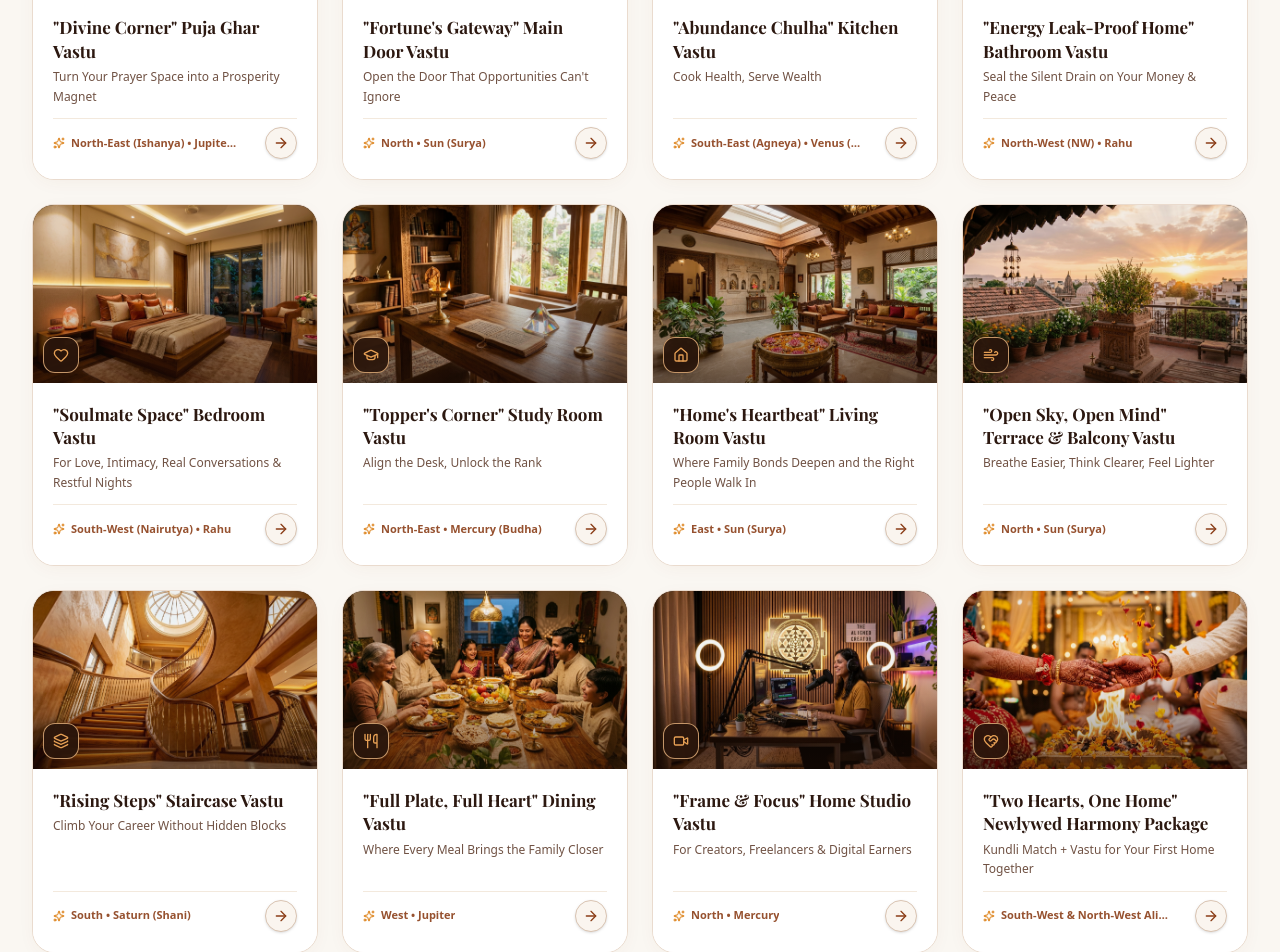
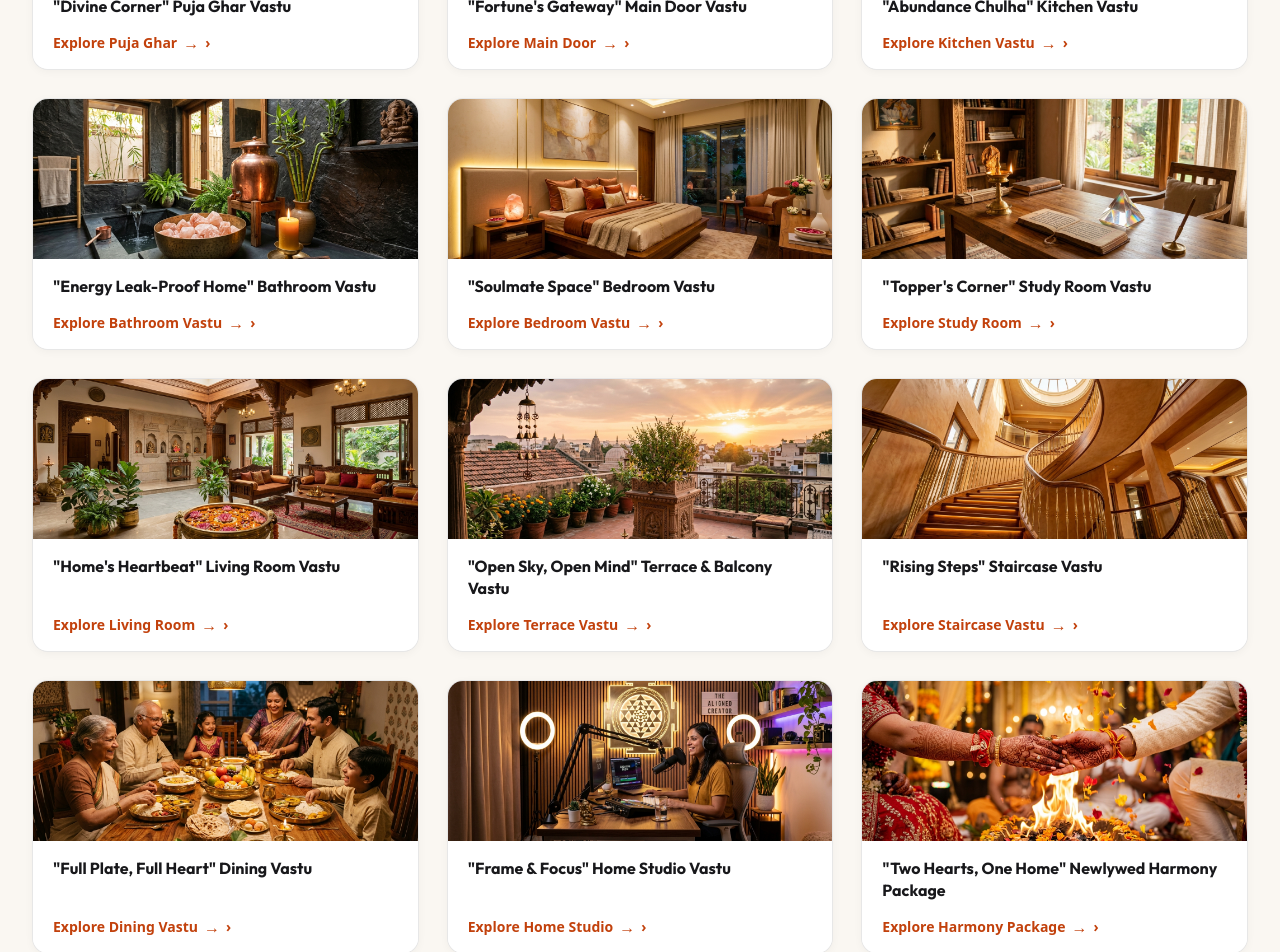
Before and after one commit to astroacharyaganesh/career-page, a React (Vite) app: page / in a window 1280 px wide. Shown: the part 4500-5452 px from the top of the page. Built offline with nearby package versions, Linux system fonts and the light colour scheme; a web font is replaced by a local one.

Commit message:
feat(vastu): standardize card explore labels
Implement helper to generate consistent "Explore" labels for Vastu area cards to match UI design requirements.

```diff
--- a/src/components/vastu/Vastu20CardsGrid.tsx
+++ b/src/components/vastu/Vastu20CardsGrid.tsx
@@ -92,6 +92,32 @@ export const Vastu20CardsGrid: React.FC<Vastu20CardsGridProps> = ({
       case 'parking-vastu': return <Car className="w-4 h-4 text-[#E6A055]" />;
       default: return <Compass className="w-4 h-4 text-[#E6A055]" />;
     }
+  };
+
+  // Helper to generate clean Explore link matching the screenshot format ("Explore [Location/Subject] → ›")
+  const getExploreLabel = (title: string) => {
+    const clean = title.replace(/["”]/g, '').trim();
+    if (clean.includes('Puja Ghar')) return 'Explore Puja Ghar';
+    if (clean.includes('Main Door')) return 'Explore Main Door';
+    if (clean.includes('Kitchen')) return 'Explore Kitchen Vastu';
+    if (clean.includes('Bathroom')) return 'Explore Bathroom Vastu';
+    if (clean.includes('Bedroom')) return 'Explore Bedroom Vastu';
+    if (clean.includes('Study Room')) return 'Explore Study Room';
+    if (clean.includes('Living Room')) return 'Explore Living Room';
+    if (clean.includes('Terrace')) return 'Explore Terrace Vastu';
+    if (clean.includes('Staircase')) return 'Explore Staircase Vastu';
+    if (clean.includes('Dining')) return 'Explore Dining Vastu';
+    if (clean.includes('Home Studio')) return 'Explore Home Studio';
+    if (clean.includes('Newlywed')) return 'Explore Harmony Package';
+    if (clean.includes('Children')) return 'Explore Children Zone';
+    if (clean.includes('Cash Locker')) return 'Explore Cash Locker';
+    if (clean.includes('Water Tank')) return 'Explore Water Tank';
+    if (clean.includes('Director Cabin') || clean.includes('CEO')) return 'Explore Director Cabin';
+    if (clean.includes('Workstation')) return 'Explore Workstation Vastu';
+    if (clean.includes('Machinery')) return 'Explore Machinery Vastu';
+    if (clean.includes('Factory')) return 'Explore Industrial Vastu';
+    if (clean.includes('Parking')) return 'Explore Parking Vastu';
+    return `Explore ${clean}`;
   };
 
   // Filter cards strictly by category
@@ -216,82 +242,49 @@ export const Vastu20CardsGrid: React.FC<Vastu20CardsGridProps> = ({
       </div>
 
       {/* ========================================================================= */}
-      {/* 3. THE CLEAN CARDS GRID (Exactly like the reference image: Pure Image + Title + Arrow) */}
+      {/* 3. CARDS GRID (Exact same as screenshot: Full-Bleed Top Image, Title Only, Explore Link) */}
       {/* ========================================================================= */}
       {filteredTopics.length === 0 ? (
-        <div className="bg-white rounded-2xl p-12 text-center border border-[#EADBCE] space-y-3">
-          <p className="text-sm font-semibold text-[#2C1810]">No services found for "{searchQuery}" in this category.</p>
+        <div className="bg-white rounded-2xl p-12 text-center border border-neutral-200 space-y-3">
+          <p className="text-sm font-semibold text-[#18181B]">No services found for "{searchQuery}" in this category.</p>
           <button
             onClick={() => { setSearchQuery(''); setActiveCategory('all'); }}
-            className="px-4 py-2 rounded-lg bg-[#8B3E18] text-white text-xs font-semibold"
+            className="px-4 py-2 rounded-lg bg-[#C2410C] text-white text-xs font-semibold cursor-pointer"
           >
             Show All Services
           </button>
         </div>
       ) : (
-        <div className="grid grid-cols-1 sm:grid-cols-2 lg:grid-cols-4 gap-5 sm:gap-6">
+        <div className="grid grid-cols-1 sm:grid-cols-2 lg:grid-cols-3 gap-6 sm:gap-7">
           {filteredTopics.map((topic) => {
             return (
               <div
                 key={topic.id}
                 onClick={() => onSelectTopic(topic)}
-                className="group bg-white rounded-[22px] border border-[#EADBCE] hover:border-[#C48C5E] overflow-hidden shadow-[0_4px_20px_-4px_rgba(139,62,24,0.06)] hover:shadow-[0_16px_36px_-6px_rgba(139,62,24,0.18)] transition-all duration-300 flex flex-col justify-between cursor-pointer transform hover:-translate-y-1.5"
+                className="group bg-white rounded-xl sm:rounded-2xl border border-neutral-200/90 shadow-[0_2px_8px_rgba(0,0,0,0.04)] hover:shadow-[0_8px_20px_rgba(0,0,0,0.08)] transition-all duration-300 flex flex-col justify-between cursor-pointer overflow-hidden hover:-translate-y-1"
               >
-                {/* ---------------- CARD IMAGE (CLEAN: NO TEXT, NO BADGES EXCEPT BOTTOM-LEFT FLOATING ICON) ---------------- */}
-                <div className="relative aspect-[16/10] w-full overflow-hidden bg-[#1E110A]">
+                {/* ---------------- CARD TOP IMAGE: Compact Height (Clean Landscape, No Badges) ---------------- */}
+                <div className="relative h-36 sm:h-40 w-full overflow-hidden bg-neutral-100">
                   <img
                     src={topic.image}
                     alt={topic.title}
-                    className="w-full h-full object-cover object-center group-hover:scale-105 transition-transform duration-700 ease-out brightness-[0.96] group-hover:brightness-105"
+                    className="w-full h-full object-cover object-center group-hover:scale-105 transition-transform duration-500 ease-out"
                     loading="lazy"
                   />
-
-                  {/* Subtle warm astrological shadow vignette at bottom */}
-                  <div className="absolute inset-0 bg-gradient-to-t from-[#1F0E06]/75 via-transparent to-transparent opacity-70 group-hover:opacity-50 transition-opacity pointer-events-none" />
-
-                  {/* BOTTOM-LEFT: Pure Floating Square Icon Badge (Directly Matching User's Screenshot) */}
-                  <div className="absolute bottom-2.5 left-2.5 z-10">
-                    <div className="w-9 h-9 rounded-xl bg-[#2A160C]/90 backdrop-blur-md border border-[#D4A373]/90 flex items-center justify-center shadow-lg group-hover:scale-110 group-hover:border-[#F59E0B] transition-all">
-                      {getCardIcon(topic.id)}
-                    </div>
-                  </div>
                 </div>
 
-                {/* ---------------- CARD BOTTOM: TITLE + BENEFIT + CIRCULAR ARROW BUTTON ---------------- */}
-                <div className="p-4 sm:p-5 flex-1 flex flex-col justify-between space-y-3 bg-white">
-                  <div>
-                    {/* Clean Title as seen in screenshot */}
-                    <h3 className="text-base sm:text-[17px] font-bold font-serif-display text-[#2C1810] group-hover:text-[#8B3E18] transition-colors leading-snug">
-                      {topic.title}
-                    </h3>
+                {/* ---------------- CARD BODY: Compact Padding (ONLY Title + Explore Link) ---------------- */}
+                <div className="px-5 py-4 flex-1 flex flex-col justify-between space-y-3 bg-white">
+                  {/* Title Only */}
+                  <h3 className="text-[15px] sm:text-base font-bold text-[#18181B] leading-snug group-hover:text-[#C2410C] transition-colors">
+                    {topic.title}
+                  </h3>
 
-                    {/* Creative Benefit-Driven Hook (Short, Clean, Impactful) */}
-                    <p className="text-xs text-[#705244] font-medium mt-1 leading-relaxed line-clamp-2">
-                      {topic.subtitle}
-                    </p>
-                  </div>
-
-                  {/* Footer with Astrological Guidance Indicator + Circular Arrow CTA Button */}
-                  <div className="pt-2 flex items-center justify-between border-t border-[#F3E9DD]">
-                    <div className="flex items-center gap-1.5 text-[11px] font-semibold text-[#8B3E18]/90">
-                      <Sparkles className="w-3 h-3 text-[#D97706]" />
-                      <span className="truncate max-w-[170px]">
-                        {topic.planetaryLord ? `${topic.direction.split('/')[0].trim()} • ${topic.planetaryLord.split('&')[0].trim()}` : topic.direction}
-                      </span>
-                    </div>
-
-                    <button
-                      type="button"
-                      onClick={(e) => {
-                        e.stopPropagation();
-                        onSelectTopic(topic);
-                      }}
-                      className="w-8 h-8 rounded-full border border-[#D9C4B2] bg-[#FAF5EF] group-hover:bg-[#8B3E18] text-[#8B3E18] group-hover:text-white group-hover:border-[#8B3E18] group-hover:scale-105 transition-all duration-200 flex items-center justify-center shadow-sm cursor-pointer flex-shrink-0"
-                      title="Explore Dedicated Page & Remedies"
-                      aria-label={`Explore ${topic.title}`}
-                    >
-                      <ArrowRight className="w-4 h-4 group-hover:translate-x-0.5 transition-transform" />
-                    </button>
+                  {/* Explore Link: "Explore [Name] ➔ >" in Bold Terracotta as in Screenshot */}
+                  <div className="pt-1 flex items-center gap-1.5 text-[#C2410C] group-hover:text-[#9A3412] font-bold text-sm transition-colors">
+                    <span>{getExploreLabel(topic.title)}</span>
+                    <span className="font-bold text-base leading-none">→</span>
+                    <span className="text-sm font-bold text-[#C2410C] leading-none">›</span>
                   </div>
                 </div>
               </div>
```
